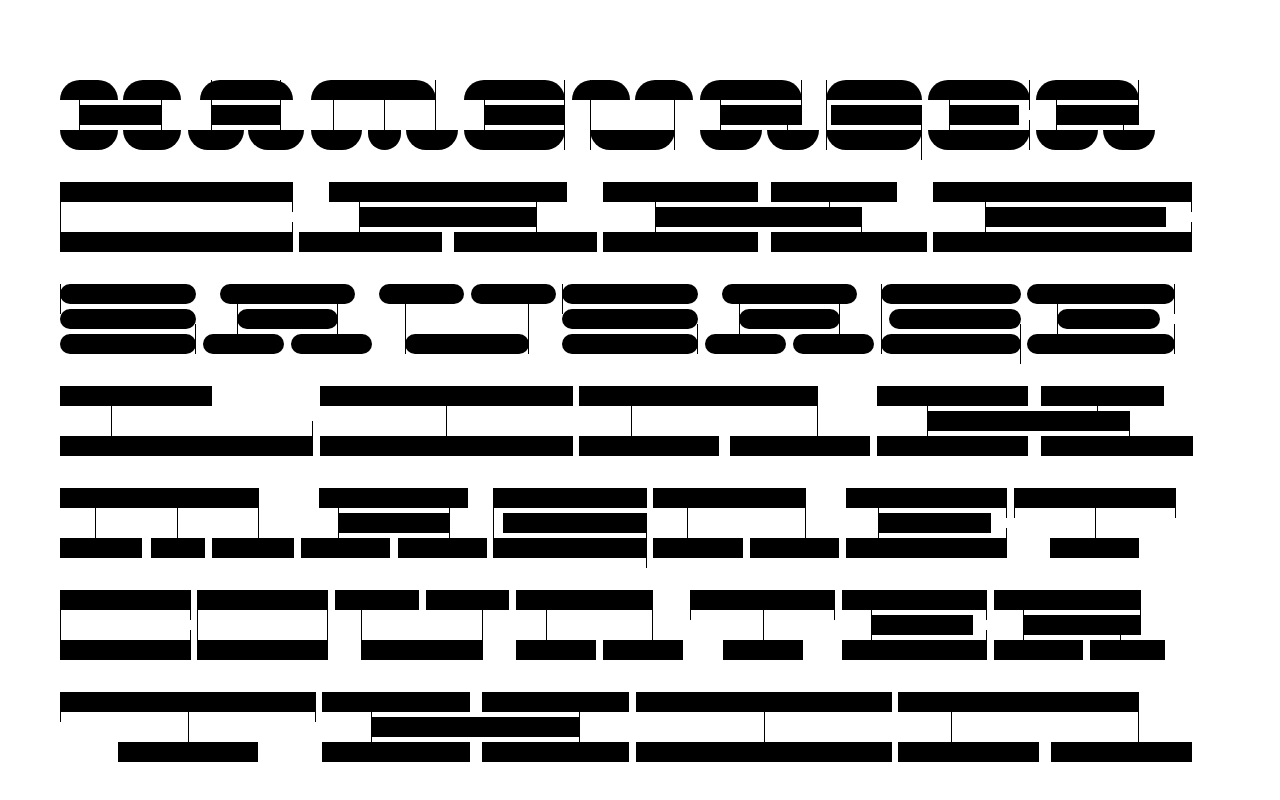
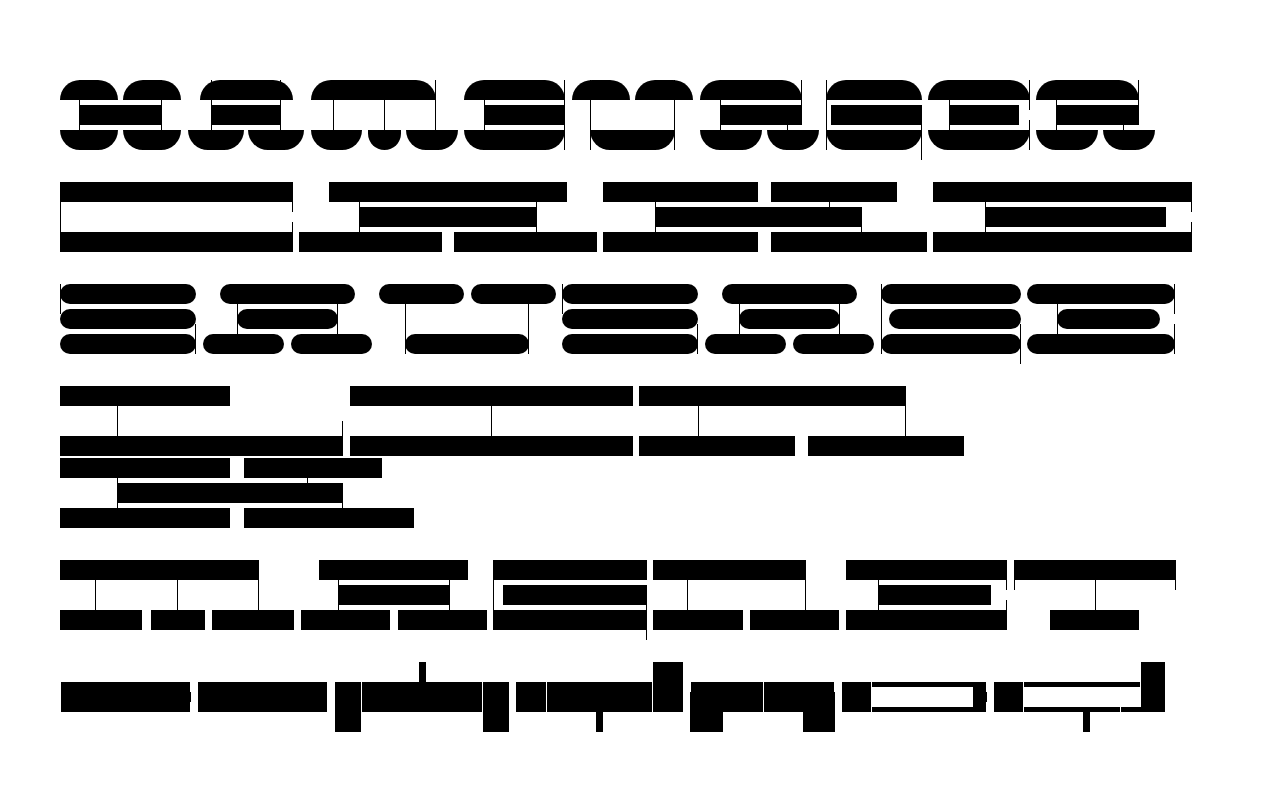
Before and after one commit to vannavu/css_typeface, a plain HTML site: page index.html in a window 1280 px wide. Shown: the part 366-1166 px from the top of the page. Drawn offline with nearby package versions, Linux system fonts and the light colour scheme.

Commit message:
figuring out justified divs...

```diff
--- a/css/style.css
+++ b/css/style.css
@@ -12,6 +12,8 @@
   --hstroke: calc(var(--glyph_height) * 0.285);
   --vstroke: 1px;
   --stroke_color: black;
+  --num_char: 0;
+  --side_bearings: 0.2rem;
 }
 
 .wrapper {
@@ -22,7 +24,7 @@
 .word {
   width: 100%;
   margin: auto;
-  margin-bottom: 3rem;
+  margin: 3rem 0;
 }
 
 .glyph {
@@ -30,7 +32,7 @@
   display: inline-block;
   width: calc(var(--glyph_width));
   height: calc(var(--glyph_height));
-  margin: 0 0.2rem;
+  margin: 0 var(--side_bearings);
 }
 
 .htop, .hmiddle, .hbottom, .vleft, .vmiddle, .vright, .left, .right, .top, .bottom {
@@ -629,6 +631,8 @@
   right: 0;
 }
 
+/* words */
+
 .horizontality {
   --glyph_width: calc(100% / 16);
 }
@@ -670,7 +674,8 @@
 
 
 .link .glyph {
-  --glyph_width: calc(100% / 4.6);
+  --num_char: 4;
+  --glyph_width: calc((100% / var(--num_char)) - (var(--num_char) * var(--side_bearings)));;
   margin: 0 0.2rem;
   transition: margin 1s, width 1s;
 }
@@ -683,16 +688,39 @@
 
 .magnet {
   --glyph_width: calc(100% / 7.2);
+  margin: 1.5rem 0;
+  transition: margin 1.5s ease-out;
 }
 
-.counter {
-  --glyph_width: calc(100% / 8);
+.magnet:hover {
+  margin: -3.19rem 0;
+  transition: margin 0.65s ease-in;
 }
 
-.thin {
-  --glyph_width: calc(100% / 4.55);
+.counter .glyph {
+  --glyph_width: calc(100% / 8);
+  background-color: black;
+  transition: background-color 0.5s ease-in;
 }
-/*
+
+.counter:hover .glyph {
+  background-color: white;
+  transition: background-color 0.75s ease-out;
+}
+
+.counter .htop, .counter .hmiddle, .counter .hbottom,
+.counter .vleft, .counter .vmiddle, .counter .vright {
+  --stroke_color: white;
+  transition: background-color 2.75s ease-out;
+}
+
+.counter:hover .htop, .counter:hover .hmiddle, .counter:hover .hbottom,
+.counter:hover .vleft, .counter:hover .vmiddle, .counter:hover .vright {
+  --stroke_color: black;
+  transition: background-color 0.25s;
+}
+
+/* breakpoint trials
 @media only screen and (max-width: 1350px) {
   .wrapper {
     transform: rotate(90deg);
--- a/index.html
+++ b/index.html
@@ -573,36 +573,6 @@
       </div>
     </div>
 
-    <div class="word thin">
-      <div class="glyph" id="t">
-        <div class="htop"></div>
-        <div class="hbottom"></div>
-        <div class="vleft top"></div>
-        <div class="vleft"></div>
-        <div class="vright top"></div>
-      </div>
-      <div class="glyph" id="h">
-        <div class="htop left"></div>
-        <div class="htop right"></div>
-        <div class="hmiddle"></div>
-        <div class="hbottom left"></div>
-        <div class="hbottom right"></div>
-        <div class="vleft"></div>
-        <div class="vright"></div>
-      </div>
-      <div class="glyph" id="i">
-        <div class="htop"></div>
-        <div class="hbottom"></div>
-        <div class="vleft"></div>
-      </div>
-      <div class="glyph" id="n">
-        <div class="htop"></div>
-        <div class="hbottom left"></div>
-        <div class="hbottom right"></div>
-        <div class="vleft"></div>
-        <div class="vright"></div>
-      </div>
-    </div>
 
   </div>
 </body>
--- a/js/final_script.js
+++ b/js/final_script.js
@@ -6,7 +6,7 @@
       'border-top-right-radius': '4rem',
       'border-bottom-left-radius': '0',
       'border-bottom-right-radius': '0',
-      'transition': 'border-radius 5s'
+      'transition': 'border-radius 6s'
     });
     $(".hmiddle").css({
       'border-radius': '0',
@@ -17,29 +17,35 @@
       'border-top-right-radius': '0',
       'border-bottom-left-radius': '4rem',
       'border-bottom-right-radius': '4rem',
-      'transition': 'border-radius 3s'
+      'transition': 'border-radius 2s'
     });
   });
 
   $(".cake").click(function() {
     $(".htop, .hmiddle, .hbottom").css({
       'border-radius': '0',
-      'transition': 'border-radius 3s'
+      'transition': 'border-radius 2s'
     });
   });
 
   $(".sausage").click(function() {
     $(".htop, .hmiddle, .hbottom").css({
       'border-radius': '4rem',
-      'transition': 'border-radius 3s'
+      'transition': 'border-radius 1.5s'
     });
   });
 
   $(".link").click(function() {
     $(".glyph").css({
-      margin: '-0.2rem',
-      marginTop: '0.2rem',
-      'transition': 'margin 2s'
+      margin: '0 -.19rem',
+      'transition': 'margin 0.5s, width 0.5s',
+    });
+  });
+
+  $(".magnet").click(function() {
+    $(".word").css({
+      margin: '-.19rem 0',
+      'transition': 'margin 0.65s ease-in',
     });
   });
 
@@ -54,17 +60,4 @@
     });
   });
 
-  $(".thin").click(function() {
-    $(".hmiddle").css({
-      'top': '50%',
-    });
-    $(".vleft.top, .vleft.bottom, .vright.top, .vright.bottom").css({
-      height: '40%',
-    });
-    $(" .htop, .hmiddle, .hbottom").animate({
-      height: '1px',
-    }, 1000, function() {
-    });
-  });
-
 });
```
